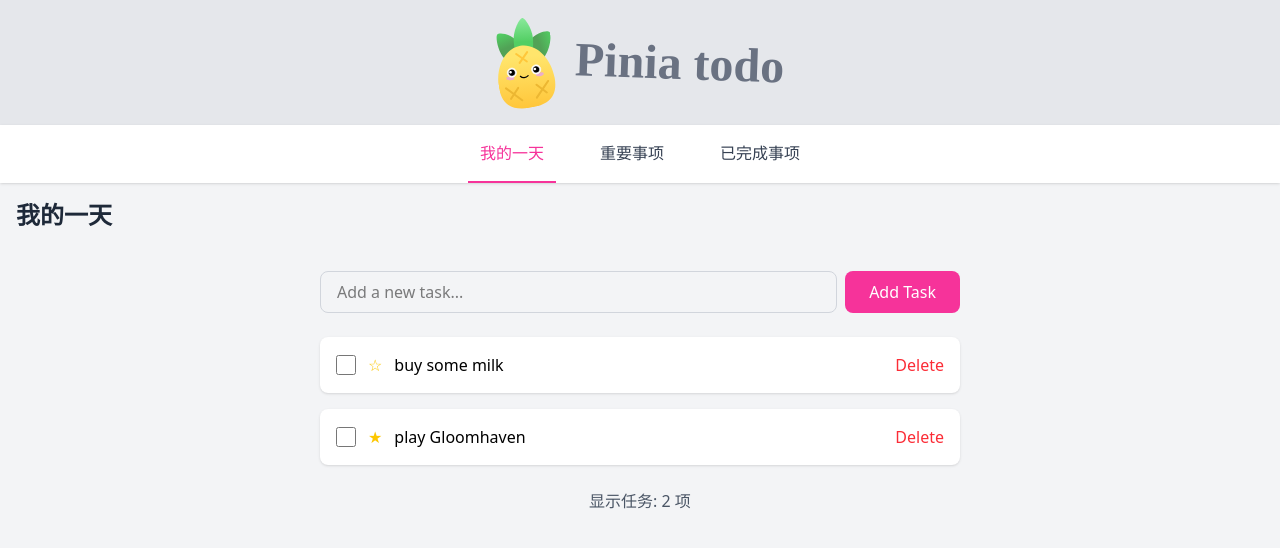
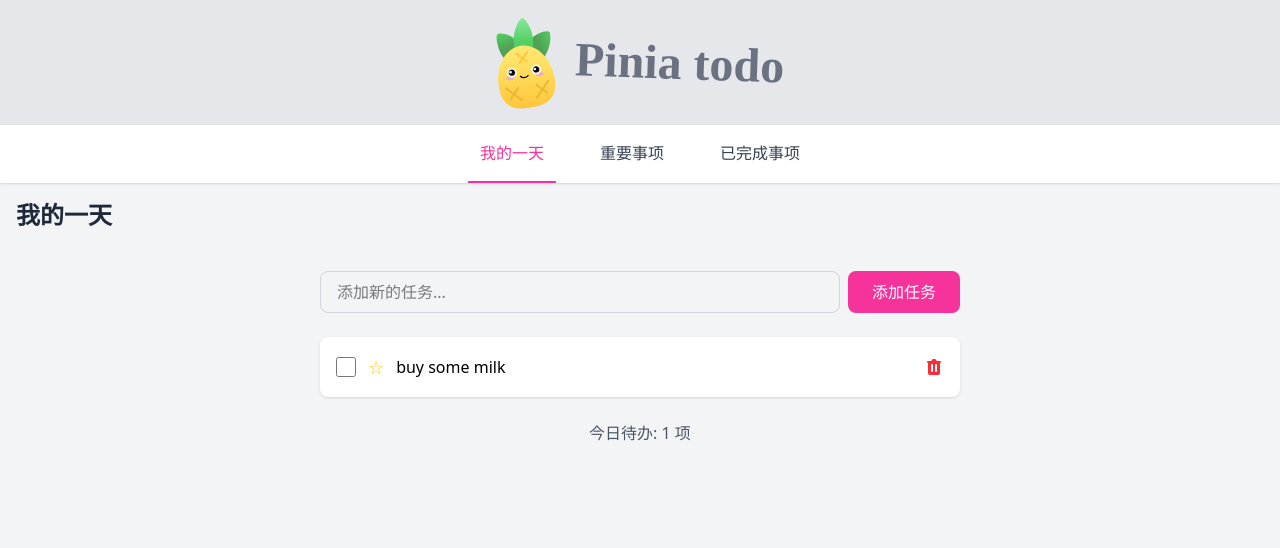
Before and after one commit to EafenQAQ/Pinia-todo, a Vue app: page /my-day in a window 1280 px wide. Shown: the top 548 px of the page. Built offline with nearby package versions, Linux system fonts and the light colour scheme; a web font is replaced by a local one.

Commit message:
change code to vue3

```diff
--- a/src/components/TodoList.vue
+++ b/src/components/TodoList.vue
@@ -1,59 +1,59 @@
 <template>
   <div class="w-full max-w-2xl mx-auto p-4">
-    <div v-if="filter === 'myDay'" class="mb-6">
+    <div v-if="isMyDayView" class="mb-6">
       <form @submit.prevent="handleSubmit" class="flex gap-2">
         <input
           v-model="newTask"
           type="text"
-          placeholder="Add a new task..."
+          :placeholder="inputPlaceholder"
           class="flex-1 px-4 py-2 border border-gray-300 rounded-lg focus:outline-none focus:border-pink-500"
         >
         <button
           type="submit"
           class="px-6 py-2 bg-pink-500 text-white rounded-lg hover:bg-pink-600 transition-colors"
         >
-          Add Task
+          {{ addButtonText }}
         </button>
       </form>
     </div>
 
     <div class="space-y-4">
-      <div v-for="task in filteredTasks" :key="task.id"
-        class="flex items-center justify-between p-4 bg-white rounded-lg shadow">
-        <div class="flex items-center gap-3">
-          <input
-            type="checkbox"
-            :checked="task.isCompleted"
-            @change="taskStore.toggleCompleted(task.id)"
-            class="w-5 h-5 text-pink-500 rounded focus:ring-pink-500"
-          >
-          <button
-            @click="taskStore.toggleFav(task.id)"
-            class="text-yellow-400 hover:text-yellow-500"
-          >
-            <span v-if="task.isFav">★</span>
-            <span v-else>☆</span>
-          </button>
-          <span :class="{'line-through text-gray-400': task.isCompleted}">{{ task.title }}</span>
+      <TransitionGroup name="list">
+        <div v-for="task in filteredTasks" :key="task.id"
+          class="flex items-center justify-between p-4 bg-white rounded-lg shadow"
+          :class="taskItemClasses(task)"
+        >
+          <div class="flex items-center gap-3">
+            <TaskCheckbox
+              :task="task"
+              @toggle="taskStore.toggleCompleted(task.id)"
+            />
+            <TaskStar
+              :task="task"
+              @toggle="handleStarToggle(task)"
+            />
+            <span :class="taskTextClasses(task)">{{ task.title }}</span>
+          </div>
+          <DeleteButton @delete="taskStore.deleteTask(task.id)" />
         </div>
-        <button
-          @click="taskStore.deleteTask(task.id)"
-          class="text-red-500 hover:text-red-600"
-        >
-          Delete
-        </button>
-      </div>
+      </TransitionGroup>
     </div>
 
-    <div class="mt-6 text-center text-gray-600">
-      <p>显示任务: {{ filteredTasks.length }} 项</p>
-    </div>
+    <TaskStats
+      :count="filteredTasks.length"
+      :view-type="filter"
+    />
   </div>
 </template>
 
 <script setup>
 import { ref, computed } from 'vue'
 import { useTaskStore } from '../stores/todoStores'
+import { useRouter } from 'vue-router'
+import TaskCheckbox from './task/TaskCheckbox.vue'
+import TaskStar from './task/TaskStar.vue'
+import DeleteButton from './task/DeleteButton.vue'
+import TaskStats from './task/TaskStats.vue'
 
 const props = defineProps({
   filter: {
@@ -62,8 +62,14 @@ const props = defineProps({
   }
 })
 
+const router = useRouter()
 const taskStore = useTaskStore()
 const newTask = ref('')
+
+// 计算属性
+const isMyDayView = computed(() => props.filter === 'myDay')
+const inputPlaceholder = computed(() => '添加新的任务...')
+const addButtonText = computed(() => '添加任务')
 
 const filteredTasks = computed(() => {
   switch (props.filter) {
@@ -73,14 +79,52 @@ const filteredTasks = computed(() => {
       return taskStore.tasks.filter(task => task.isFav)
     case 'myDay':
     default:
-      return taskStore.tasks.filter(task => !task.isCompleted)
+      return taskStore.tasks.filter(task => !task.isCompleted && !task.isFav)
   }
 })
 
+// 方法
 const handleSubmit = () => {
   if (newTask.value.trim()) {
     taskStore.addTask(newTask.value.trim())
     newTask.value = ''
   }
 }
+
+const handleStarToggle = (task) => {
+  taskStore.toggleFav(task.id)
+  if (props.filter === 'myDay' && task.isFav) {
+    // 可以添加过渡动画后再跳转
+    setTimeout(() => {
+      router.push('/important')
+    }, 300)
+  }
+}
+
+// 样式计算方法
+const taskItemClasses = (task) => ({
+  'opacity-75': task.isCompleted,
+  'transform transition-all duration-300': true
+})
+
+const taskTextClasses = (task) => ({
+  'line-through text-gray-400': task.isCompleted
+})
 </script>
+
+<style scoped>
+.list-enter-active,
+.list-leave-active {
+  transition: all 0.3s ease;
+}
+
+.list-enter-from,
+.list-leave-to {
+  opacity: 0;
+  transform: translateX(30px);
+}
+
+.list-move {
+  transition: transform 0.3s ease;
+}
+</style>
--- /dev/null
+++ b/src/components/task/DeleteButton.vue
@@ -0,0 +1,32 @@
+<template>
+  <button
+    @click="handleDelete"
+    class="text-red-500 hover:text-red-600 transition-all duration-200 hover:scale-110"
+    title="删除任务"
+  >
+    <svg xmlns="http://www.w3.org/2000/svg" class="h-5 w-5" viewBox="0 0 20 20" fill="currentColor">
+      <path fill-rule="evenodd" d="M9 2a1 1 0 00-.894.553L7.382 4H4a1 1 0 000 2v10a2 2 0 002 2h8a2 2 0 002-2V6a1 1 0 100-2h-3.382l-.724-1.447A1 1 0 0011 2H9zM7 8a1 1 0 012 0v6a1 1 0 11-2 0V8zm5-1a1 1 0 00-1 1v6a1 1 0 102 0V8a1 1 0 00-1-1z" clip-rule="evenodd" />
+    </svg>
+  </button>
+</template>
+
+<script setup>
+import { ref } from 'vue'
+
+const emit = defineEmits(['delete'])
+const isConfirming = ref(false)
+const confirmTimeout = ref(null)
+
+const handleDelete = () => {
+  if (!isConfirming.value) {
+    isConfirming.value = true
+    confirmTimeout.value = setTimeout(() => {
+      isConfirming.value = false
+    }, 2000)
+  } else {
+    clearTimeout(confirmTimeout.value)
+    isConfirming.value = false
+    emit('delete')
+  }
+}
+</script>
--- /dev/null
+++ b/src/components/task/TaskCheckbox.vue
@@ -0,0 +1,19 @@
+<template>
+  <input
+    type="checkbox"
+    :checked="task.isCompleted"
+    @change="$emit('toggle')"
+    class="w-5 h-5 text-pink-500 rounded focus:ring-pink-500 transition-all duration-200 hover:scale-110"
+  >
+</template>
+
+<script setup>
+defineProps({
+  task: {
+    type: Object,
+    required: true
+  }
+})
+
+defineEmits(['toggle'])
+</script>
--- /dev/null
+++ b/src/components/task/TaskStar.vue
@@ -0,0 +1,27 @@
+<template>
+  <button
+    @click="$emit('toggle')"
+    class="text-yellow-400 hover:text-yellow-500 transition-all duration-200 hover:scale-110"
+    :title="buttonTitle"
+  >
+    <span v-if="task.isFav" class="text-lg">★</span>
+    <span v-else class="text-lg">☆</span>
+  </button>
+</template>
+
+<script setup>
+import { computed } from 'vue'
+
+const props = defineProps({
+  task: {
+    type: Object,
+    required: true
+  }
+})
+
+defineEmits(['toggle'])
+
+const buttonTitle = computed(() =>
+  props.task.isFav ? '取消标记为重要' : '标记为重要'
+)
+</script>
--- /dev/null
+++ b/src/components/task/TaskStats.vue
@@ -0,0 +1,30 @@
+<template>
+  <div class="mt-6 text-center text-gray-600">
+    <p>{{ statsText }}</p>
+  </div>
+</template>
+
+<script setup>
+import { computed } from 'vue'
+
+const props = defineProps({
+  count: {
+    type: Number,
+    required: true
+  },
+  viewType: {
+    type: String,
+    required: true
+  }
+})
+
+const statsText = computed(() => {
+  const typeText = {
+    myDay: '今日待办',
+    important: '重要事项',
+    completed: '已完成事项'
+  }[props.viewType] || '任务'
+
+  return `${typeText}: ${props.count} 项`
+})
+</script>
```
